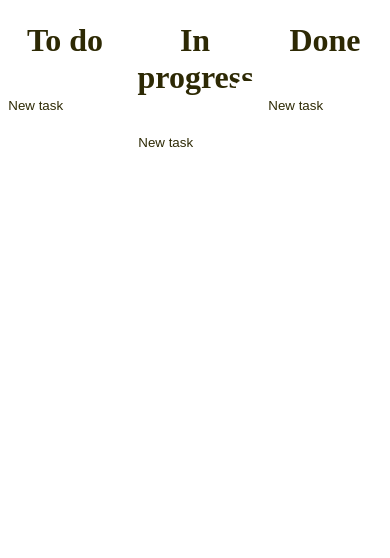
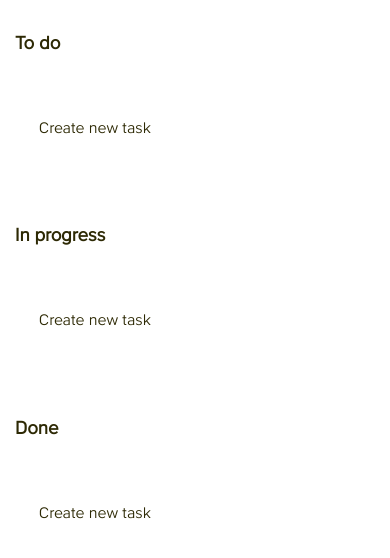
Before and after one commit to grassofacundo/kanban-practice, a React (Vite) app: page / in a window 390 px wide. Shown: the top 558 px of the page. Built offline with nearby package versions, Linux system fonts and the light colour scheme.

Commit message:
Update style to support mobile

```diff
--- a/src/components/dashboard/Dashboard.module.scss
+++ b/src/components/dashboard/Dashboard.module.scss
@@ -1,8 +1,19 @@
 .dashboardBody {
     display: flex;
     width: 100%;
-    justify-content: space-around;
-    padding-bottom: 45px;
+    justify-content: center;
+    gap: 15px;
+    padding: 15px;
+    overflow: hidden;
+
+    &.hasPanelCreate {
+        padding-bottom: 45px;
+    }
+
+    @media (max-width: 700px) {
+        flex-direction: column;
+        justify-content: flex-start;
+    }
 }
 
 .form {
--- a/src/components/modal/Modal.module.scss
+++ b/src/components/modal/Modal.module.scss
@@ -1,5 +1,7 @@
 .modalBody {
     position: absolute;
+    top: 0;
+    left: 0;
     height: 100%;
     width: 100%;
     display: flex;
@@ -9,9 +11,62 @@
 }
 
 .formContainer {
+    position: relative;
     display: flex;
     justify-content: center;
-    height: 70%;
-    width: 70%;
+    max-height: 90%;
+    height: fit-content;
+    max-width: 400px;
+    width: fit-content;
     background-color: black;
+
+    .closeButton {
+        position: absolute;
+        right: 0;
+    }
 }
+
+.form {
+    display: flex;
+    flex-direction: column;
+    justify-content: center;
+    gap: 15px;
+    width: 100%;
+    max-width: 400px;
+    font-family: "Wonder-Unit-Sans-Regular";
+
+    .inputContainer {
+        padding: 15px;
+
+        label {
+            display: block;
+            padding: {
+                top: 10px;
+                bottom: 10px;
+            }
+        }
+
+        input[id="title"] {
+            width: 100%;
+            font-size: xx-large;
+            text-align: center;
+        }
+
+        textarea {
+            width: 100% !important;
+            min-height: 60px;
+            max-height: 150px;
+            background-color: transparent;
+        }
+
+        .radioWrapper {
+            label {
+                display: inline-block;
+                padding: {
+                    top: 2px;
+                    bottom: 2px;
+                }
+            }
+        }
+    }
+}
--- a/src/components/panel/Panel.module.scss
+++ b/src/components/panel/Panel.module.scss
@@ -1,21 +1,69 @@
+@use "../../style/placeholders";
+
 .panelBody {
+    --panelPadding: 15px;
+    --taskHeight: 50px;
+
+    display: flex;
+    flex-direction: column;
     width: 30%;
     text-align: center;
-    border: 1px white solid;
-    border-radius: 10px;
+    max-width: 350px;
+    overflow: hidden;
+
+    h3,
+    .tasksContainer {
+        @extend %standard-radius;
+        background-color: var(--primaryColor);
+        font-family: "Wonder-Unit-Sans-Regular";
+        padding: {
+            top: var(--panelPadding, 15px);
+            bottom: var(--panelPadding, 15px);
+        }
     }
 
     .tasksContainer {
-    display: grid;
-    grid-template-columns: repeat(2, 49%);
-    grid-template-rows: repeat(1, 1fr);
-    column-gap: 2%;
-    row-gap: 10px;
+        display: flex;
+        flex-flow: wrap;
+        width: 100%;
+        gap: 15px;
+        padding: {
+            left: var(--panelPadding, 15px);
+            right: var(--panelPadding, 15px);
+        }
+        overflow: auto;
+    }
+
+    @media (max-width: 700px) {
+        --panelPadding: 5px;
+
+        --panelHeight: calc(
+            var(--taskHeight) * 2 + var(--panelPadding) * 2 + 20px
+        );
+
+        width: 100%;
+        max-width: none;
+        height: fit-content;
+
+        h3 {
+            padding: 0;
+            width: fit-content;
+            margin-bottom: 10px;
+            background-color: transparent;
+        }
+
+        .tasksContainer {
+            flex-direction: column;
+            height: var(--panelHeight, 800px);
+            justify-content: center;
+            align-content: flex-start;
+        }
+    }
+}
 
 .newTaskButton {
-        width: 120px;
+    width: 100%;
     height: 50px;
     margin: 0;
     justify-self: center;
 }
-}
--- a/src/components/panel/Panel.tsx
+++ b/src/components/panel/Panel.tsx
@@ -3,8 +3,7 @@ import Task from "../task/Task";
 import styles from "./Panel.module.scss";
 import KanbanContext from "../contexts/KanbanContext";
 import kanbanService from "../../services/kanbanService";
-import { panel, task } from "../../types/kanbanElements";
-import dragAndDropService from "../../services/dragAndDropService";
+import { panel } from "../../types/kanbanElements";
 
 type thisProps = {
     panelData: panel;
@@ -26,29 +25,26 @@ const Panel: FunctionComponent<thisProps> = ({
         panelData.id,
         kanbanCtx?.tasks!
     );
-
-    function handleCallback(taskId?: string) {
-        onHandleModalOpen({ taskId, panelId: panelData.id });
-    }
+    //Add create new task at last
+    tasks.push({
+        id: "newTask",
+        title: "Create new task",
+        description: "",
+        statusPanel: panelData.id,
+    });
 
     return (
         <div id={panelData.id} className={styles.panelBody}>
-            <h1>{panelData.name}</h1>
+            <h3>{panelData.name}</h3>
             <div className={styles.tasksContainer}>
                 {tasks &&
                     tasks.map((task) => (
                         <Task
                             key={task.id}
                             task={task}
-                            sendModalInfo={handleCallback}
+                            sendModalInfo={onHandleModalOpen}
                         ></Task>
                     ))}
-                <button
-                    className={styles.newTaskButton}
-                    onClick={() => handleCallback()}
-                >
-                    New task
-                </button>
             </div>
         </div>
     );
--- a/src/components/task/Task.module.scss
+++ b/src/components/task/Task.module.scss
@@ -1,22 +1,25 @@
 .taskBody {
-    width: 120px;
-    height: 50px;
+    --task-width: 100%;
+
+    width: var(--task-width, 150px);
+    height: var(--taskHeight, 800px);
     margin: 0;
-    justify-self: center;
 
-    &.ghostTask {
-        visibility: hidden;
-        width: 0;
-        height: 0;
+    button {
         margin: 0;
-        padding: 0;
+        white-space: nowrap;
+        text-overflow: ellipsis;
+        overflow: hidden;
+    }
+
+    @media (max-width: 700px) {
+        width: 150px;
+        min-width: 150px;
+
+        p {
+            webkit-user-select: none; /* Safari */
+            -ms-user-select: none; /* IE 10 and IE 11 */
+            user-select: none; /* Standard syntax */
+        }
     }
 }
-
-h3,
-p {
-    margin: 0;
-    white-space: nowrap;
-    text-overflow: ellipsis;
-    max-width: calc(100% - 20px);
-}
--- a/src/components/task/Task.tsx
+++ b/src/components/task/Task.tsx
@@ -1,4 +1,4 @@
-import { FunctionComponent, useContext } from "react";
+import { FunctionComponent, useContext, useRef } from "react";
 import styles from "./Task.module.scss";
 import { task } from "../../types/kanbanElements";
 import dragAndDropService from "../../services/dragAndDropService";
@@ -6,24 +6,41 @@ import KanbanContext from "../contexts/KanbanContext";
 
 type thisProps = {
     task: task;
-    sendModalInfo(taskId: string): void;
+    sendModalInfo({
+        taskId,
+        panelId,
+    }: {
+        taskId?: string;
+        panelId: string;
+    }): void;
 };
 
 const Task: FunctionComponent<thisProps> = ({ task, sendModalInfo }) => {
     const kanbanCtx = useContext(KanbanContext);
+    const taskElem = useRef(null);
+
+    function handleStart() {
+        if (!taskElem.current) return;
+
+        const taskHtml = taskElem.current as HTMLElement;
+        const { width } = taskHtml.getBoundingClientRect();
+        taskHtml.style.setProperty("--task-width", width + "px");
+        dragAndDropService.handleStart(task);
+    }
 
     async function handleEnd() {
+        const taskHtml = taskElem.current as unknown as HTMLElement;
+
         if (dragAndDropService.isMoving) {
             const currentPanel = task.statusPanel;
-            const taskElem = document.getElementById(task.id);
-            if (!taskElem) return;
+            if (!taskHtml) return;
             const panelsElem = kanbanCtx?.panels.map((panel) =>
                 document.getElementById(panel.id)
             );
-            if (panelsElem?.some((p) => p === null)) return;
+            if (!panelsElem || panelsElem.some((p) => p === null)) return;
             const overlappedPanel = dragAndDropService.checkOverlap(
-                taskElem,
-                panelsElem!
+                taskHtml,
+                panelsElem as HTMLElement[]
             );
             if (overlappedPanel && currentPanel !== overlappedPanel.id) {
                 console.log(`Overlapped on element ${overlappedPanel.id}`);
@@ -31,26 +48,49 @@ const Task: FunctionComponent<thisProps> = ({ task, sendModalInfo }) => {
                 await kanbanCtx?.updateTask(task);
             }
         } else {
-            sendModalInfo(task.id);
-        }
+            sendModalInfo({ taskId: task.id, panelId: task.statusPanel });
         }
 
+        const taskWidth =
+            getComputedStyle(taskHtml).getPropertyValue("--task-width");
+        if (taskWidth !== "100%")
+            taskHtml.style.setProperty("--task-width", "100%");
+    }
+
+    const isNewTaskButton = task.id === "newTask";
+
     return (
+        <>
+            {!isNewTaskButton && (
                 <button
                     id={task.id}
+                    ref={taskElem}
                     className={styles.taskBody}
                     {...(dragAndDropService.loadEvent("start", () =>
-                dragAndDropService.handleStart(task)
+                        handleStart()
                     ) as any)}
                     {...(dragAndDropService.loadEvent("end", () => {
                         dragAndDropService.handleEnd(handleEnd, task);
                     }) as any)}
-            //onPointerDown={() => dragAndDropService.handlePointerDown(task)}
-            //onPointerUp={() => dragAndDropService.handlePointerUp(handleMove, task)}
                 >
-            <h3>{task.title}</h3>
-            <p>{task.description}</p>
+                    <p>{task.title}</p>
                 </button>
+            )}
+            {isNewTaskButton && (
+                <button
+                    id={task.id}
+                    className={styles.taskBody}
+                    onClick={() =>
+                        sendModalInfo({
+                            taskId: "",
+                            panelId: task.statusPanel,
+                        })
+                    }
+                >
+                    <p>{task.title}</p>
+                </button>
+            )}
+        </>
     );
 };
 
```
Also changed, not shown: src/components/modal/Modal.tsx (+47 -17 lines). Lines whose indentation alone changed are shown as unchanged.
